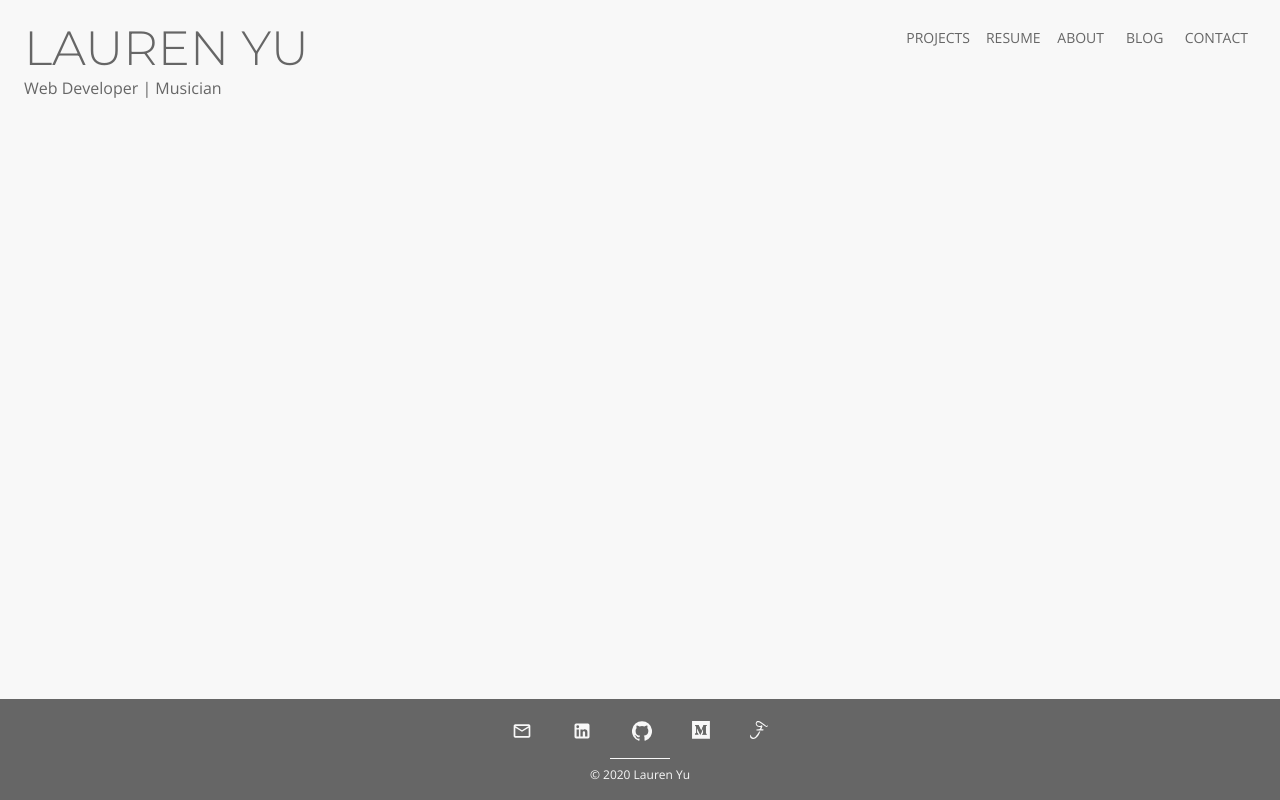
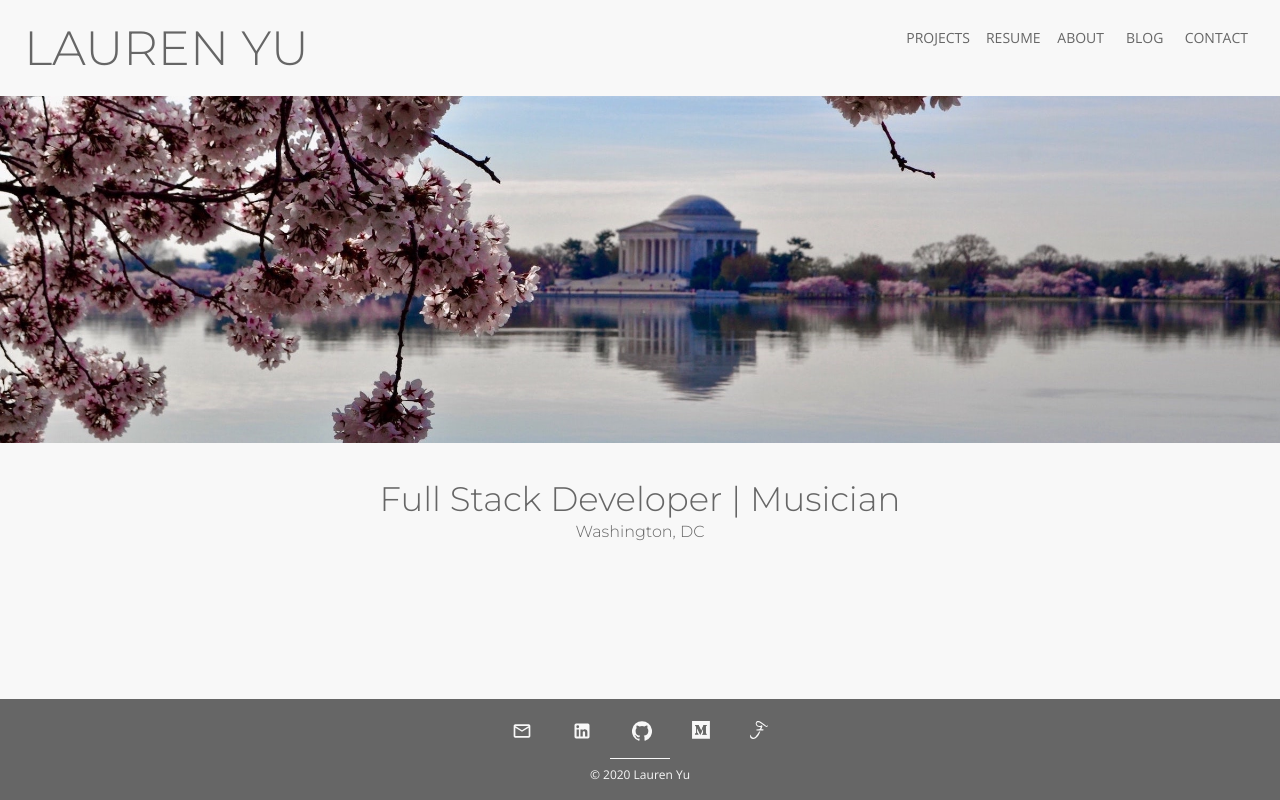
Before and after one commit to laurenyz/portfolio, a React (Create React App) app: page / in a window 1280 px wide. Built offline with nearby package versions, Linux system fonts and the light colour scheme.

Commit message:
added image and adjust homescreen padding/font

```diff
--- a/src/App.js
+++ b/src/App.js
@@ -14,22 +14,25 @@ import Container from '@material-ui/core/Container'
 import { makeStyles } from "@material-ui/core/styles"
 
 const useStyles = makeStyles((theme) => ({
-  main: {
+  root: {
     minHeight: "100vh", /* will cover the 100% of viewport */
     overflow: "hidden",
     display: "block",
     position: "relative",
-    paddingBottom: "100px"
+    paddingBottom: "100px",
+  },
+  main: {
+    paddingLeft: "0px",
+    paddingRight: "0px",
   }
-
 }));
 
 function App(props){
   const classes = useStyles()
   return (
-    <div className={classes.main}>
+    <div className={classes.root}>
       <Navbar />
-      <Container >
+      <Container className={classes.main} >
         <Switch>
             <Route exact path='/' component = {Homescreen} />
             <Route exact path = '/projects/:id' render = {(props)=> {
--- a/src/assets/material_ui_theme.js
+++ b/src/assets/material_ui_theme.js
@@ -9,7 +9,7 @@ const theme = createMuiTheme({
           main: '#eceef7',
         },
         background: {
-          paper: '#fff',
+          paper: '##F8F8F8',
           default: '#F8F8F8'
         },
         text: {
--- a/src/components/Navbar.jsx
+++ b/src/components/Navbar.jsx
@@ -10,7 +10,7 @@ const Navbar = (props) => {
 
     return(
         <div>
-            <AppBar position="static" style={{background: 'transparent', boxShadow: 'none'}}>
+            <AppBar position="static" style={{background: 'transparent', boxShadow: 'none', marginBottom:"20px"}}>
                     <Toolbar>
                         <Grid container justify="space-between" alignItems="center">
                             <Grid item>
--- a/src/containers/Homescreen.jsx
+++ b/src/containers/Homescreen.jsx
@@ -2,10 +2,11 @@ import React from 'react'
 import Typography from '@material-ui/core/Typography'
 
 const Homescreen = () => {
-
     return(
         <div>
-            <Typography>Web Developer | Musician</Typography>
+            <img src={require(`../assets/images/washingtonDc.jpg`)} style={{width: "100%", height: "auto"}} alt="Washington, DC" />
+            <Typography variant = "h4" style={{marginTop: "30px", fontFamily: "Montserrat, sans-serif"}}align="center">Full Stack Developer | Musician</Typography>
+            <Typography align="center" style={{fontFamily: "Montserrat, sans-serif"}}>Washington, DC</Typography>
         </div>
     )
 }
```
Also changed, not shown: src/assets/images/washingtonDc.jpg (added).
